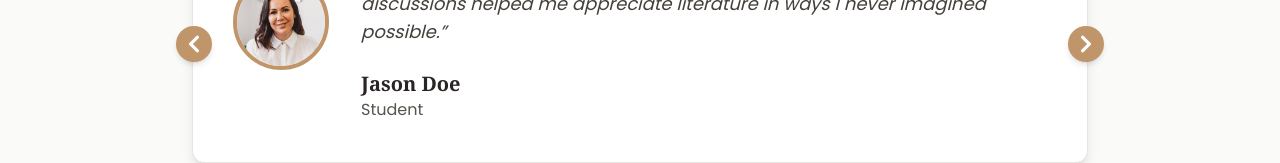
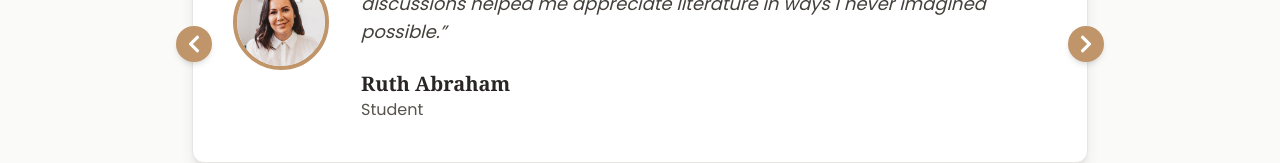
Before and after one commit to BeimnetTadesse/Book_Club_AASTU, a Next.js app: page / in a window 1280 px wide. Shown: the part 3995-4158 px from the top of the page. Built offline with nearby package versions, Linux system fonts and the light colour scheme.

Commit message:
Update Review.tsx

```diff
--- a/components/Home/Review.tsx
+++ b/components/Home/Review.tsx
@@ -8,19 +8,19 @@ const Review = () => {
 
   const stories = [
     {
-      name: "Jason Doe",
+      name: "Ruth Abraham",
       role: "Student",
       quote: "Joining Chapters transformed my reading habits. The thoughtful discussions helped me appreciate literature in ways I never imagined possible.",
       avatar: "/images/c1.jpg"
     },
     {
-      name: "Jacky Doe",
+      name: "John David",
       role: "Student",
       quote: "As someone with a busy schedule, the book club's flexible meetings and engaging selections keep me reading regularly. It's my favorite monthly activity!",
       avatar: "/images/c2.jpg"
     },
     {
-      name: "John Doe",
+      name: "Sarah Isaac",
       role: "Student",
       quote: "The diverse book selections have expanded my worldview and given me fresh perspectives to share with my students. A truly enriching experience.",
       avatar: "/images/c3.jpeg"
```
